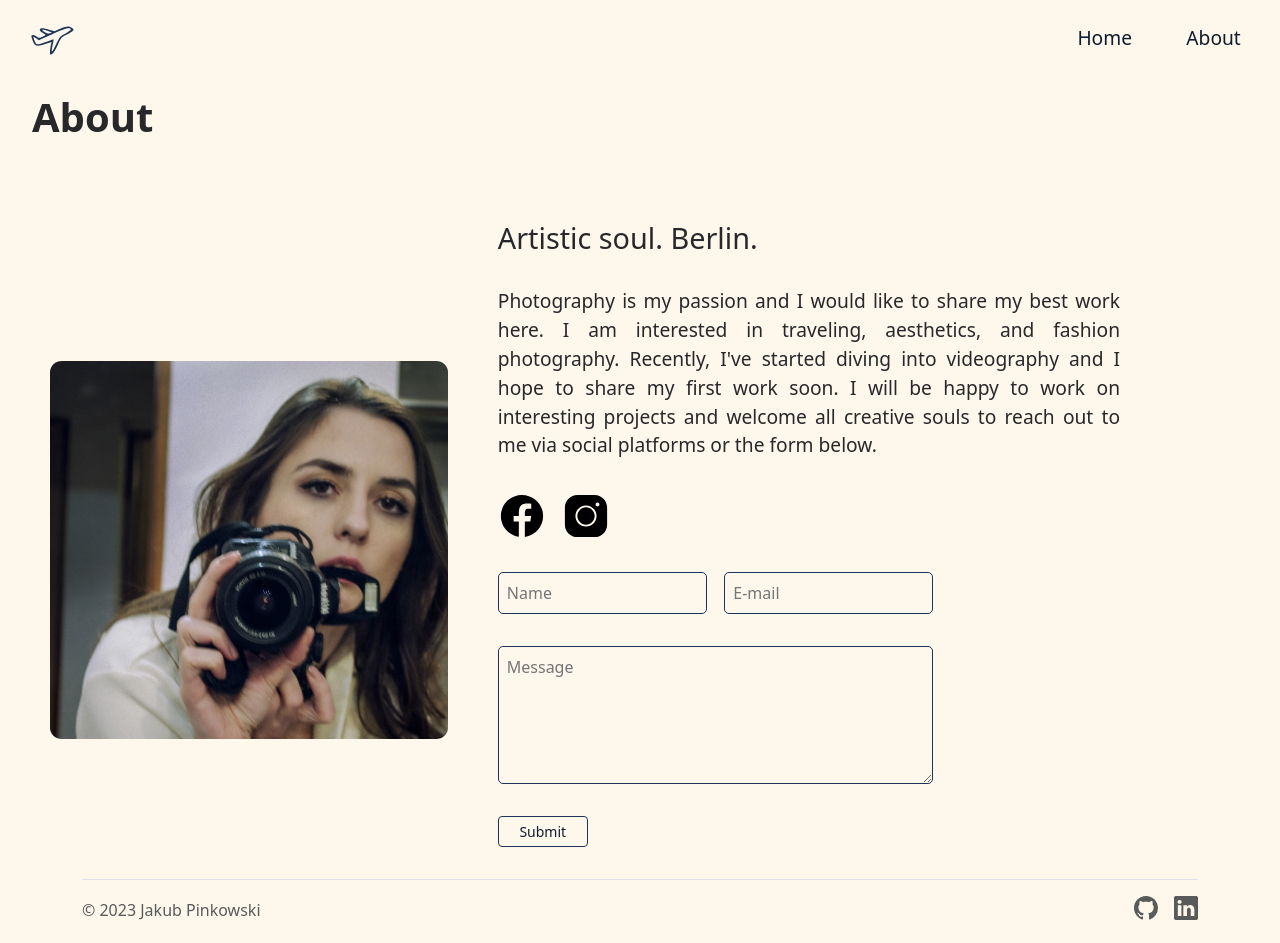
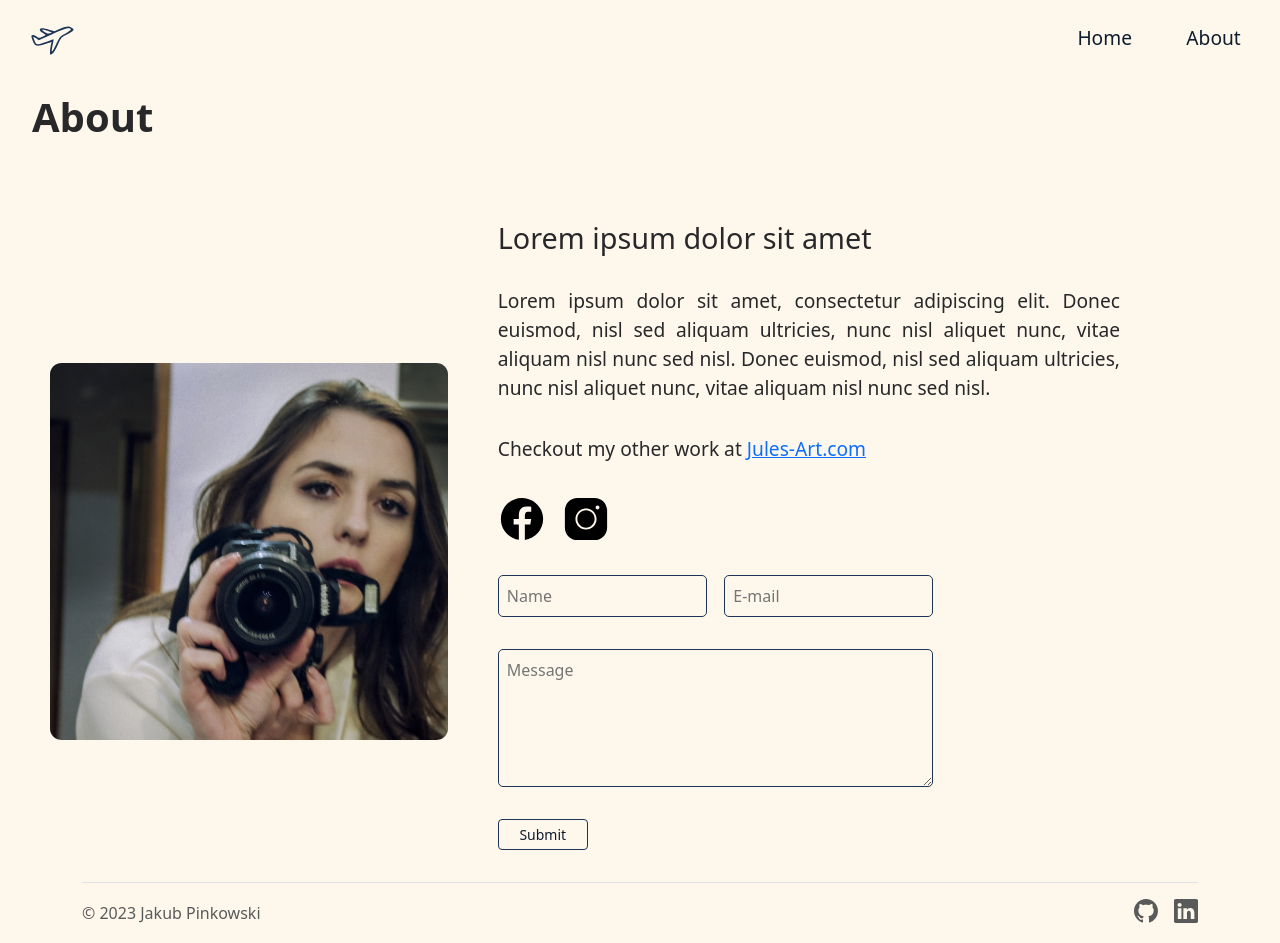
Before and after one commit to Jakub-Pinkowski/Blog-Website, a Vue app: page /about in a window 1280 px wide. Built offline with nearby package versions, Linux system fonts and the light colour scheme.

Commit message:
Updated About view

```diff
--- a/src/views/AboutView.vue
+++ b/src/views/AboutView.vue
@@ -10,6 +10,15 @@
                     <h2>{{ about_title }}</h2>
                     <p>
                         {{ description }}
+                    </p>
+                    <p>
+                        {{ other_site }}
+                        <a
+                            href="https://jules-art.com"
+                            target="_blank"
+                            rel="noopener noreferrer"
+                            >{{ jules_art }}</a
+                        >
                     </p>
                 </section>
                 <ContactForm />
@@ -26,11 +35,15 @@ import ContactForm from '../components/ContactForm.vue'
 
 const about_title =
     // TODO: Change the title
-    'Artistic soul. Berlin.'
+    'Lorem ipsum dolor sit amet'
 
 const description =
     // TODO: Change the description
-    "Photography is my passion and I would like to share my best work here. I am interested in traveling, aesthetics, and fashion photography. Recently, I've started diving into videography and I hope to share my first work soon. I will be happy to work on interesting projects and welcome all creative souls to reach out to me via social platforms or the form below."
+    'Lorem ipsum dolor sit amet, consectetur adipiscing elit. Donec euismod, nisl sed aliquam ultricies, nunc nisl aliquet nunc, vitae aliquam nisl nunc sed nisl. Donec euismod, nisl sed aliquam ultricies, nunc nisl aliquet nunc, vitae aliquam nisl nunc sed nisl.'
+
+const other_site = 'Checkout my other work at '
+
+const jules_art = 'Jules-Art.com'
 </script>
 
 <style scoped lang="scss">
```
